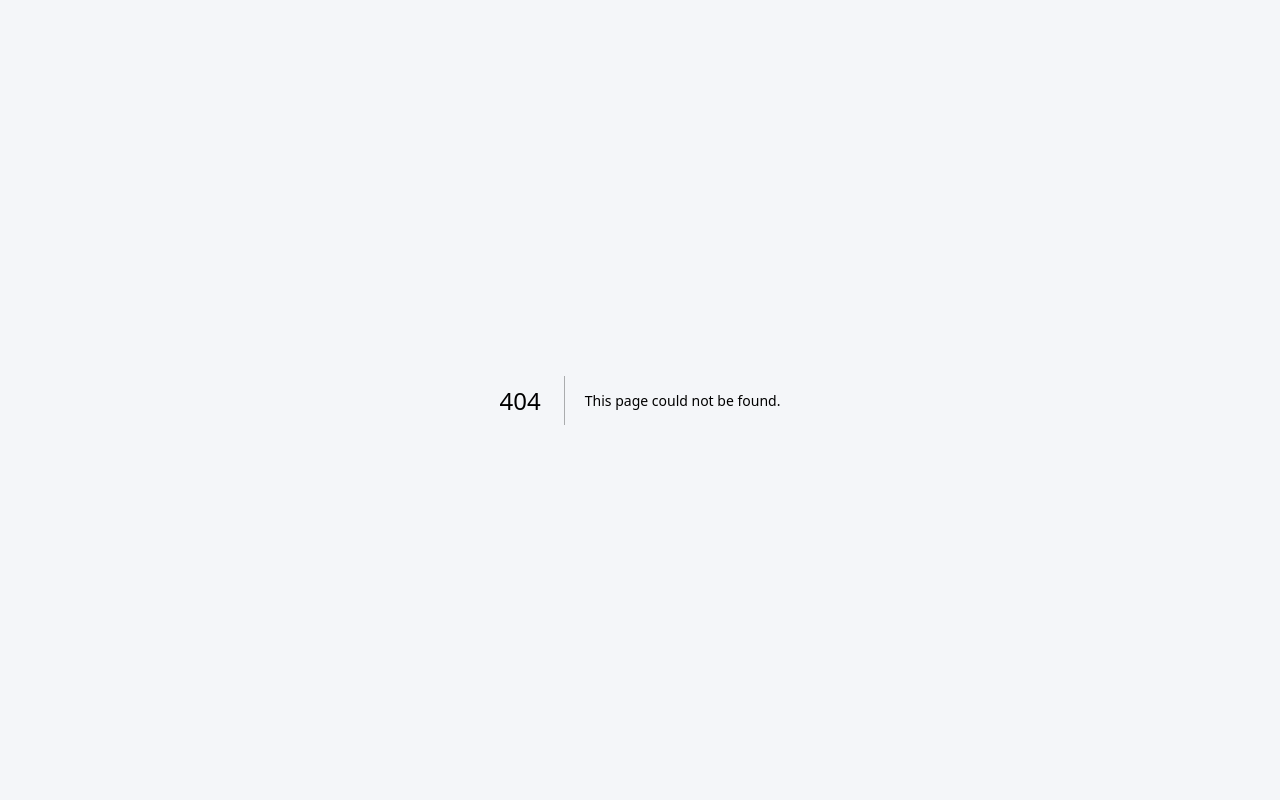
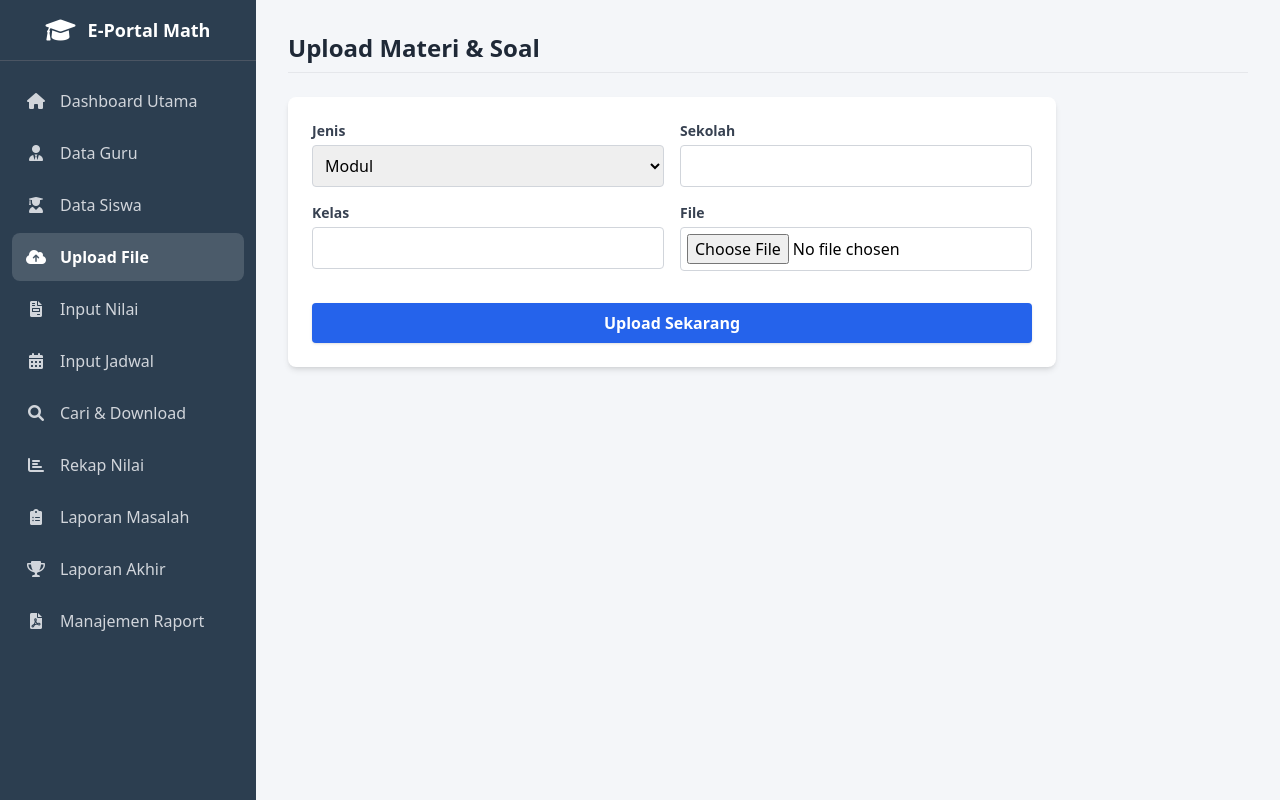
Before and after one commit to timhitungan-merryeducation/laporan, a Next.js app: page /upload in a window 1280 px wide. Before the commit this address had no page. Built offline with nearby package versions, Linux system fonts and the light colour scheme.

Commit message:
Rename upload.js  JavaScript to upload.js

```diff
--- /dev/null
+++ b/pages/upload.js
@@ -0,0 +1,41 @@
+import { useState } from 'react';
+import Layout from '../components/Layout';
+
+export default function UploadMateri() {
+  const [isUploading, setIsUploading] = useState(false);
+
+  return (
+    <Layout>
+      <h2 className="text-2xl font-bold mb-6 text-gray-800 border-b pb-2">Upload Materi & Soal</h2>
+      <div className="bg-white rounded-lg shadow-md p-6 max-w-3xl">
+        <form className="grid grid-cols-1 md:grid-cols-2 gap-4">
+          <div>
+            <label className="block text-sm font-semibold text-gray-700 mb-1">Jenis</label>
+            <select className="w-full border border-gray-300 p-2 rounded focus:ring-2 focus:ring-blue-500 outline-none">
+              <option>Modul</option>
+              <option>Latihan Soal</option>
+              <option>Ujian</option>
+            </select>
+          </div>
+          <div>
+            <label className="block text-sm font-semibold text-gray-700 mb-1">Sekolah</label>
+            <input type="text" className="w-full border border-gray-300 p-2 rounded focus:ring-2 focus:ring-blue-500 outline-none" required />
+          </div>
+          <div>
+            <label className="block text-sm font-semibold text-gray-700 mb-1">Kelas</label>
+            <input type="text" className="w-full border border-gray-300 p-2 rounded focus:ring-2 focus:ring-blue-500 outline-none" required />
+          </div>
+          <div>
+            <label className="block text-sm font-semibold text-gray-700 mb-1">File</label>
+            <input type="file" className="w-full border border-gray-300 p-1.5 rounded" required />
+          </div>
+          <div className="md:col-span-2 mt-4">
+            <button type="submit" className="w-full bg-blue-600 hover:bg-blue-700 text-white font-bold py-2 px-4 rounded shadow transition-colors">
+              Upload Sekarang
+            </button>
+          </div>
+        </form>
+      </div>
+    </Layout>
+  );
+}
```
